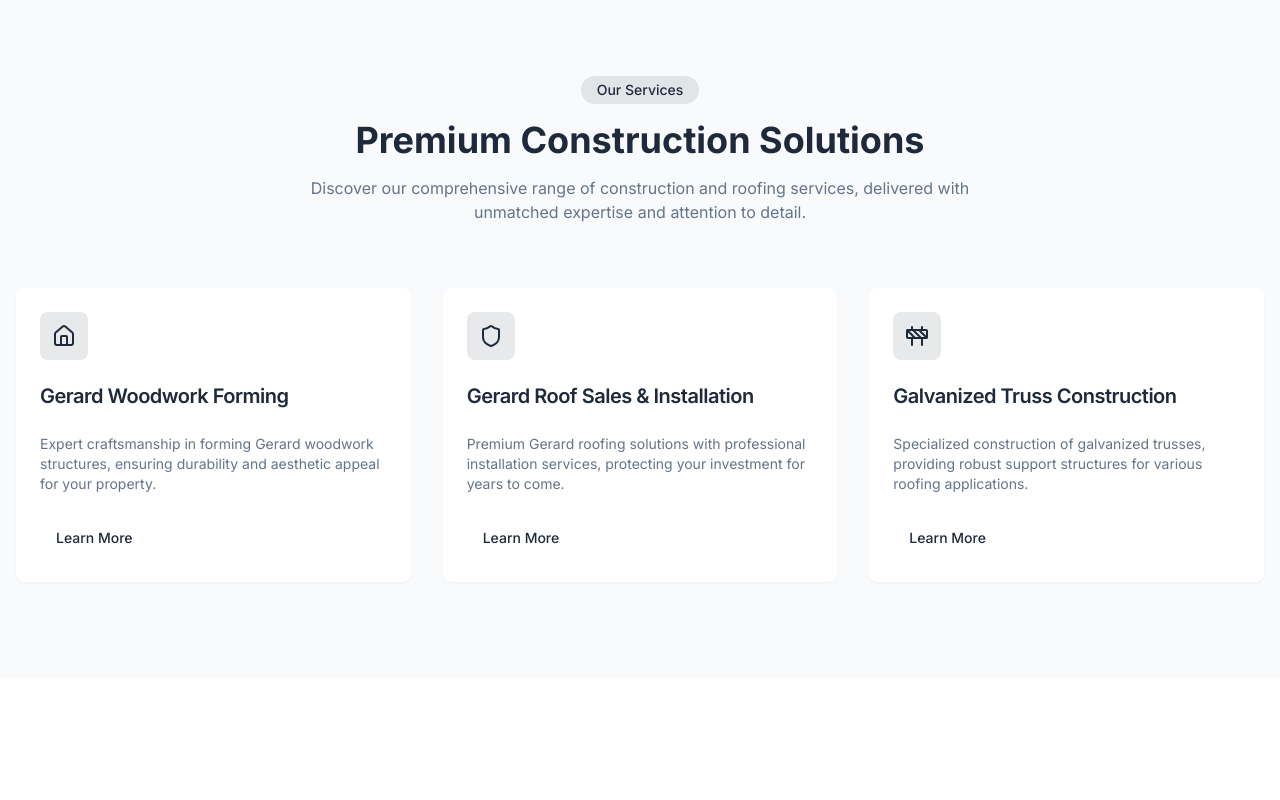
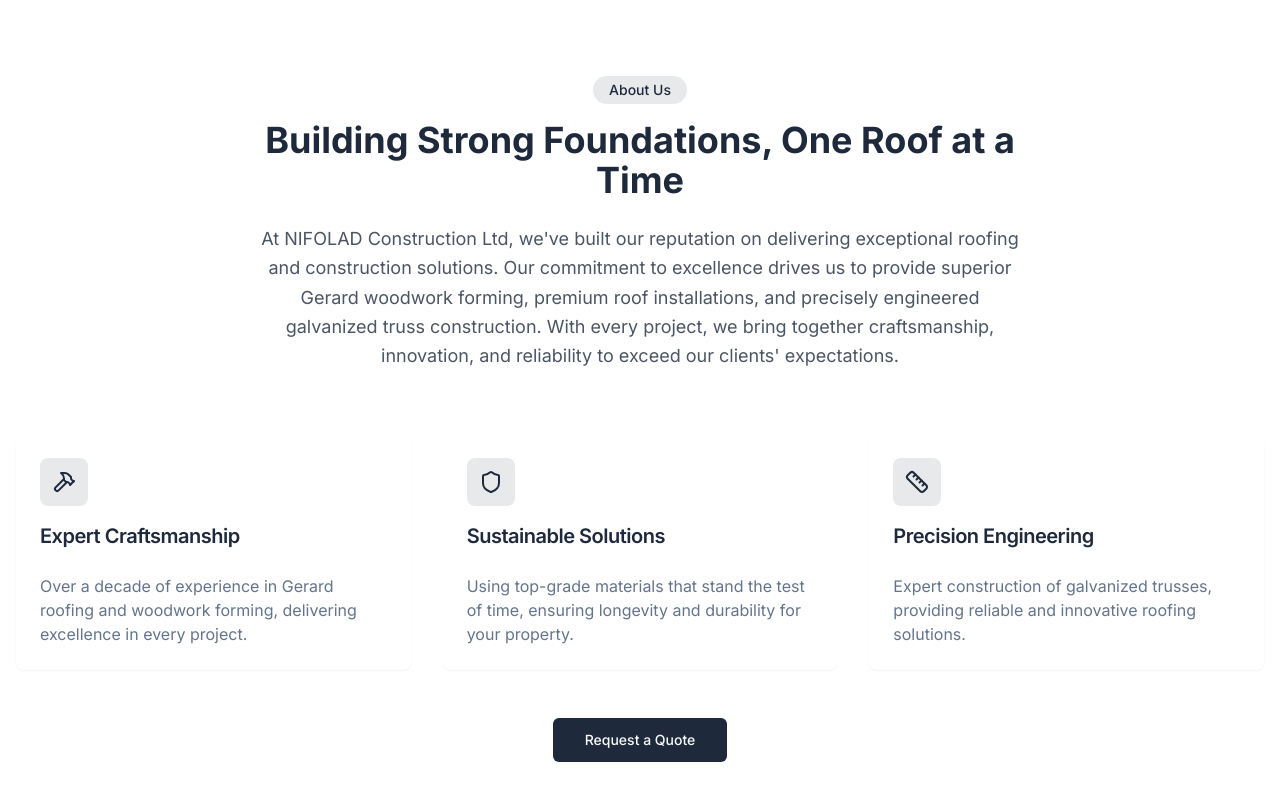
Before and after one commit to youngestage/nifolad-roofscape, a React (Vite) app: page / in a window 1280 px wide. Shown: the part 820-1620 px from the top of the page. Before the commit the page ends 1498 px from the top, so only its background shows below. Built offline with nearby package versions, Linux system fonts and the light colour scheme.

Commit message:
Add About Us section
Adds an About Us section to the website, including a headline, introductory paragraph, key highlights, and a call-to-action button.  The section is designed with a modern, minimalistic aesthetic and integrates with the existing navigation bar.

```diff
--- /dev/null
+++ b/src/components/sections/About.tsx
@@ -0,0 +1,85 @@
+
+import { Shield, Hammer, Ruler } from "lucide-react";
+import { Button } from "@/components/ui/button";
+import {
+  Card,
+  CardContent,
+  CardHeader,
+  CardTitle,
+} from "@/components/ui/card";
+
+const features = [
+  {
+    icon: Hammer,
+    title: "Expert Craftsmanship",
+    description: "Over a decade of experience in Gerard roofing and woodwork forming, delivering excellence in every project.",
+  },
+  {
+    icon: Shield,
+    title: "Sustainable Solutions",
+    description: "Using top-grade materials that stand the test of time, ensuring longevity and durability for your property.",
+  },
+  {
+    icon: Ruler,
+    title: "Precision Engineering",
+    description: "Expert construction of galvanized trusses, providing reliable and innovative roofing solutions.",
+  },
+];
+
+const About = () => {
+  return (
+    <section id="about" className="py-24 bg-white">
+      <div className="container mx-auto px-4">
+        <div className="max-w-3xl mx-auto text-center mb-16">
+          <span className="inline-block px-4 py-1 mb-4 text-sm font-medium text-navy bg-navy/10 rounded-full">
+            About Us
+          </span>
+          <h2 className="text-4xl font-bold text-gray-dark mb-6">
+            Building Strong Foundations, One Roof at a Time
+          </h2>
+          <p className="text-gray-600 text-lg leading-relaxed">
+            At NIFOLAD Construction Ltd, we've built our reputation on delivering exceptional
+            roofing and construction solutions. Our commitment to excellence drives us to provide
+            superior Gerard woodwork forming, premium roof installations, and precisely engineered
+            galvanized truss construction. With every project, we bring together craftsmanship,
+            innovation, and reliability to exceed our clients' expectations.
+          </p>
+        </div>
+
+        <div className="grid grid-cols-1 md:grid-cols-2 lg:grid-cols-3 gap-8 mb-12">
+          {features.map((feature, index) => (
+            <Card
+              key={index}
+              className="glass-card border-0 transition-all duration-300 hover:shadow-lg hover:-translate-y-1"
+            >
+              <CardHeader className="space-y-4">
+                <div className="w-12 h-12 bg-navy/10 rounded-lg flex items-center justify-center">
+                  <feature.icon className="h-6 w-6 text-navy" />
+                </div>
+                <CardTitle className="text-xl font-semibold text-gray-dark">
+                  {feature.title}
+                </CardTitle>
+              </CardHeader>
+              <CardContent>
+                <p className="text-gray">
+                  {feature.description}
+                </p>
+              </CardContent>
+            </Card>
+          ))}
+        </div>
+
+        <div className="text-center">
+          <Button
+            size="lg"
+            className="bg-navy hover:bg-navy-light"
+          >
+            Request a Quote
+          </Button>
+        </div>
+      </div>
+    </section>
+  );
+};
+
+export default About;
--- a/src/pages/Index.tsx
+++ b/src/pages/Index.tsx
@@ -2,12 +2,14 @@
 import Navbar from "@/components/layout/Navbar";
 import Hero from "@/components/sections/Hero";
 import Services from "@/components/sections/Services";
+import About from "@/components/sections/About";
 
 const Index = () => {
   return (
     <div className="min-h-screen bg-white">
       <Navbar />
       <Hero />
+      <About />
       <Services />
     </div>
   );
```
